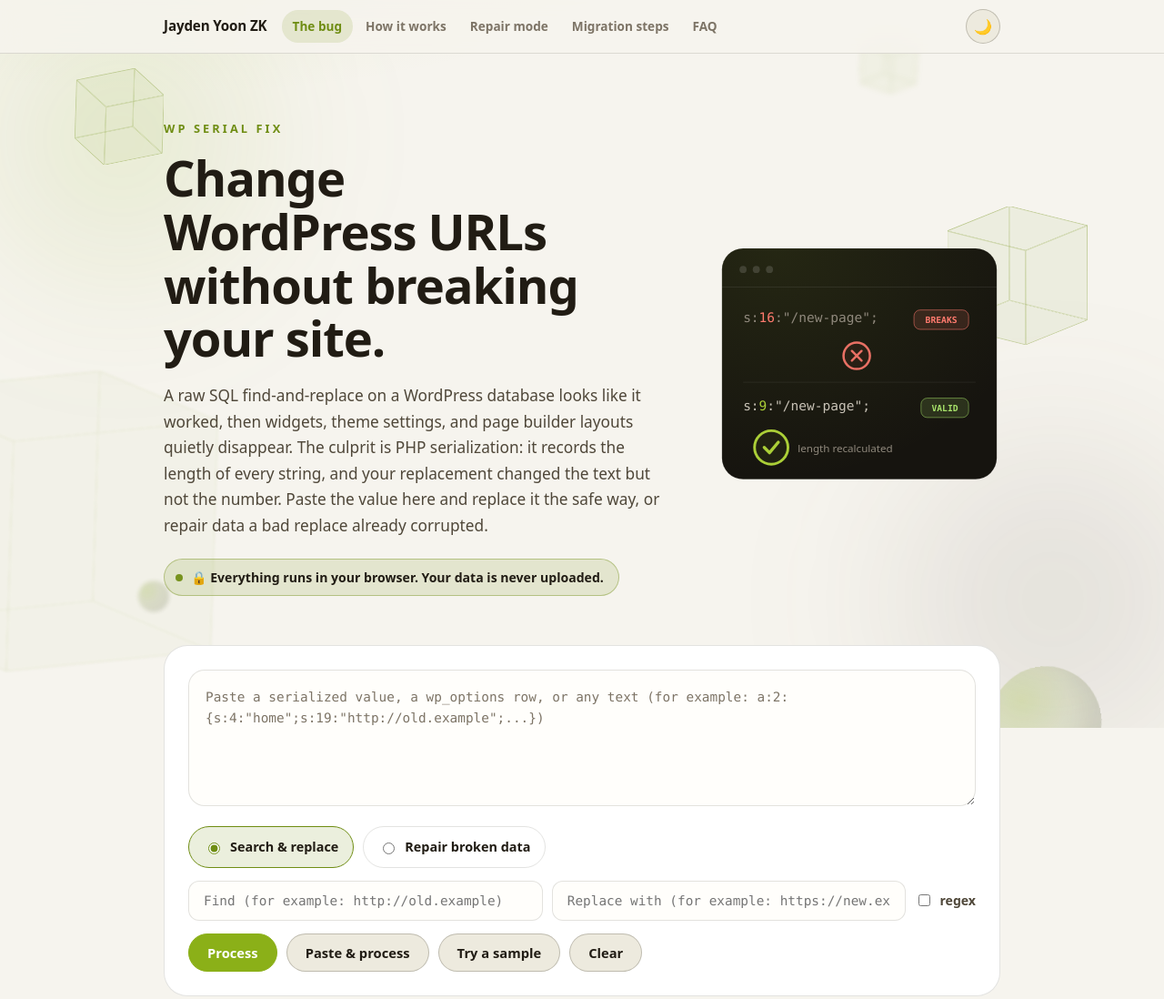
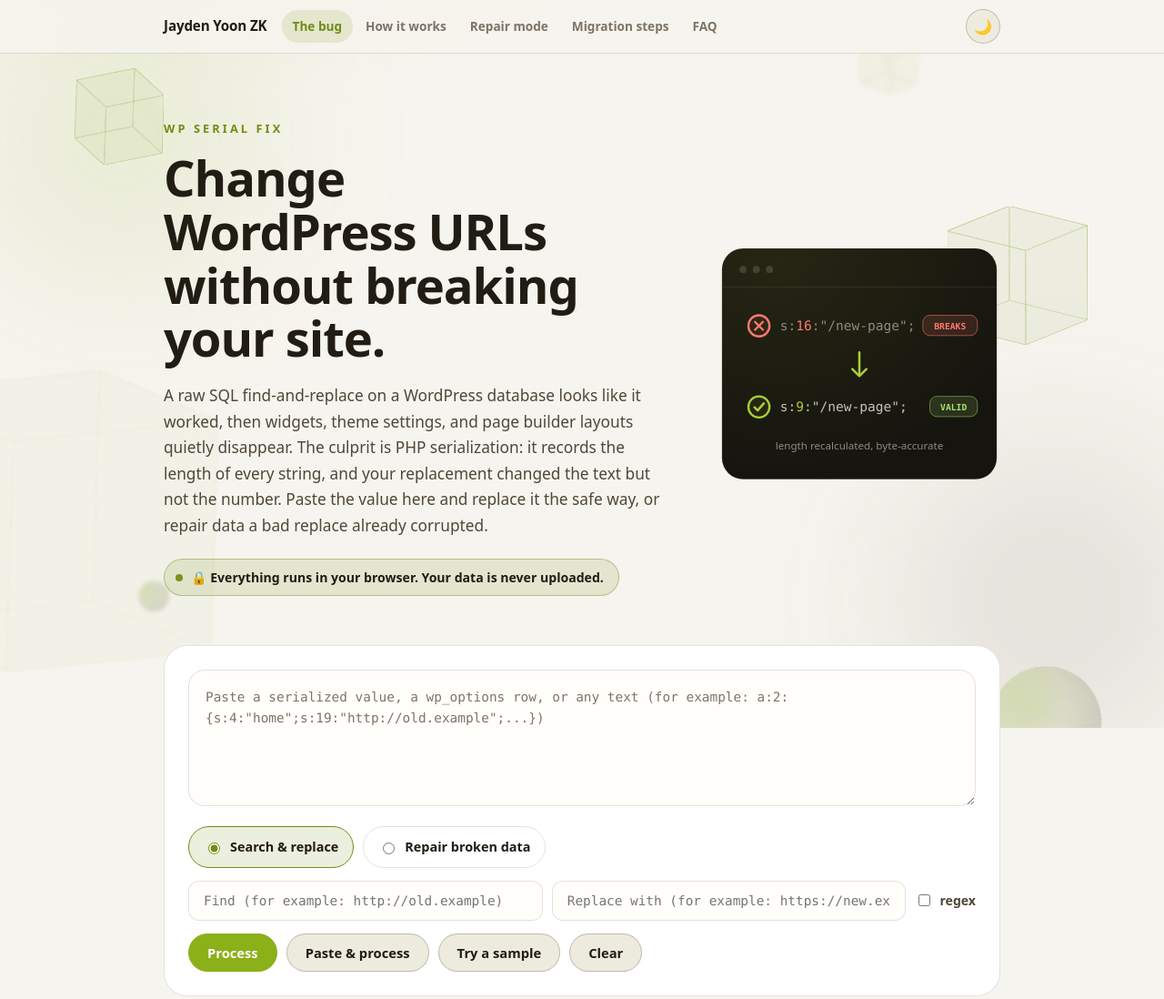
Before and after one commit to JaydenYoonZK/wp-serial-fix, a website with bundled scripts: page docs/index.html in a window 1280 px wide. Shown: the top 1098 px of the page at 91% size. Built offline with nearby package versions, Linux system fonts and the light colour scheme.

Commit message:
Recompose the hero illustration as a clear before-and-after
The X floated unanchored between rows while the check sat elsewhere
with a caption. Both rows now lead with matched status icons, a green
arrow carries the broken-to-valid transformation, and the caption is
centered beneath. Preview image recaptured.

```diff
--- a/docs/index.html
+++ b/docs/index.html
@@ -103,21 +103,27 @@
   <rect x="4" y="4" width="312" height="262" rx="24" fill="url(#hg)"/>
   <circle cx="28" cy="28" r="4" fill="#ffffff" fill-opacity="0.14"/><circle cx="43" cy="28" r="4" fill="#ffffff" fill-opacity="0.14"/><circle cx="58" cy="28" r="4" fill="#ffffff" fill-opacity="0.14"/>
   <path d="M4 48H316" stroke="#ffffff" stroke-opacity="0.08"/>
-  <text x="28" y="88" font-family="ui-monospace, Menlo, monospace" font-size="15" fill="#8f887c">s:<tspan fill="#ff7a6e">16</tspan>:"/new-page";</text>
-  <g><rect x="222" y="74" width="62" height="22" rx="7" fill="#ff7a6e" fill-opacity="0.13" stroke="#ff7a6e" stroke-opacity="0.55"/><text x="253" y="89" text-anchor="middle" fill="#ff7a6e" font-family="ui-monospace, Menlo, monospace" font-size="10" font-weight="700">BREAKS</text>
-    <animate attributeName="opacity" values="1;0.3;1" dur="3s" repeatCount="indefinite"/></g>
-  <g opacity="0.9">
-    <circle cx="157" cy="126" r="15" stroke="#ff7a6e" stroke-width="2.6" fill="#ff7a6e" fill-opacity="0.06"/>
-    <path d="M151.5 120.5l11 11m0-11l-11 11" stroke="#ff7a6e" stroke-width="2.6" stroke-linecap="round"/>
-    <animate attributeName="opacity" values="0.9;0.55;0.9" dur="3s" repeatCount="indefinite"/>
+  <g>
+    <circle cx="46" cy="92" r="12" stroke="#ff7a6e" stroke-width="2.4" fill="#ff7a6e" fill-opacity="0.07"/>
+    <path d="M41.5 87.5l9 9m0-9l-9 9" stroke="#ff7a6e" stroke-width="2.4" stroke-linecap="round"/>
+    <text x="70" y="97" font-family="ui-monospace, Menlo, monospace" font-size="15" fill="#8f887c">s:<tspan fill="#ff7a6e">16</tspan>:"/new-page";</text>
+    <rect x="232" y="80" width="62" height="23" rx="8" fill="#ff7a6e" fill-opacity="0.13" stroke="#ff7a6e" stroke-opacity="0.55"/>
+    <text x="263" y="95.5" text-anchor="middle" fill="#ff7a6e" font-family="ui-monospace, Menlo, monospace" font-size="10" font-weight="700">BREAKS</text>
+    <animate attributeName="opacity" values="1;0.55;1" dur="3s" repeatCount="indefinite"/>
   </g>
-  <path d="M28 156H292" stroke="#ffffff" stroke-opacity="0.07"/>
-  <text x="28" y="188" font-family="ui-monospace, Menlo, monospace" font-size="15" fill="#c8c2b6">s:<tspan fill="#abcf37">9</tspan>:"/new-page";</text>
-  <g><rect x="230" y="174" width="54" height="22" rx="7" fill="#a7e26a" fill-opacity="0.14" stroke="#a7e26a" stroke-opacity="0.5"/><text x="257" y="189" text-anchor="middle" fill="#a7e26a" font-family="ui-monospace, Menlo, monospace" font-size="10" font-weight="700">VALID</text>
-    <animate attributeName="opacity" values="1;0.55;1" dur="3s" begin="0.6s" repeatCount="indefinite"/></g>
-  <g><circle cx="60" cy="230" r="19" stroke="#abcf37" stroke-width="3" fill="#abcf37" fill-opacity="0.06"/><path d="M52 230l6 6l10-12" stroke="#abcf37" stroke-width="3.5" stroke-linecap="round" stroke-linejoin="round" fill="none"/>
-    <animate attributeName="opacity" values="1;0.7;1" dur="4s" repeatCount="indefinite"/></g>
-  <text x="90" y="235" fill="#8f887c" font-size="12" font-family="ui-sans-serif, system-ui, sans-serif">length recalculated</text>
+  <g stroke="#abcf37" stroke-width="2.6" stroke-linecap="round">
+    <path d="M160 122v26"/>
+    <path d="M152 141l8 8l8-8" fill="none" stroke-linejoin="round"/>
+    <animateTransform attributeName="transform" type="translate" values="0 0;0 4;0 0" dur="3.6s" repeatCount="indefinite" calcMode="spline" keySplines="0.45 0 0.55 1;0.45 0 0.55 1"/>
+  </g>
+  <g>
+    <circle cx="46" cy="184" r="12" stroke="#abcf37" stroke-width="2.4" fill="#abcf37" fill-opacity="0.07"/>
+    <path d="M41 184.5l3.5 3.5l7-8" stroke="#abcf37" stroke-width="2.6" stroke-linecap="round" stroke-linejoin="round" fill="none"/>
+    <text x="70" y="189" font-family="ui-monospace, Menlo, monospace" font-size="15" fill="#c8c2b6">s:<tspan fill="#abcf37">9</tspan>:"/new-page";</text>
+    <rect x="240" y="172" width="54" height="23" rx="8" fill="#a7e26a" fill-opacity="0.14" stroke="#a7e26a" stroke-opacity="0.5"/>
+    <text x="267" y="187.5" text-anchor="middle" fill="#a7e26a" font-family="ui-monospace, Menlo, monospace" font-size="10" font-weight="700">VALID</text>
+  </g>
+  <text x="160" y="232" text-anchor="middle" fill="#8f887c" font-size="12" font-family="ui-sans-serif, system-ui, sans-serif">length recalculated, byte-accurate</text>
 </svg>
     </div>
   </div>
```
Also changed, not shown: CHANGELOG.md, docs/assets/preview.png.
